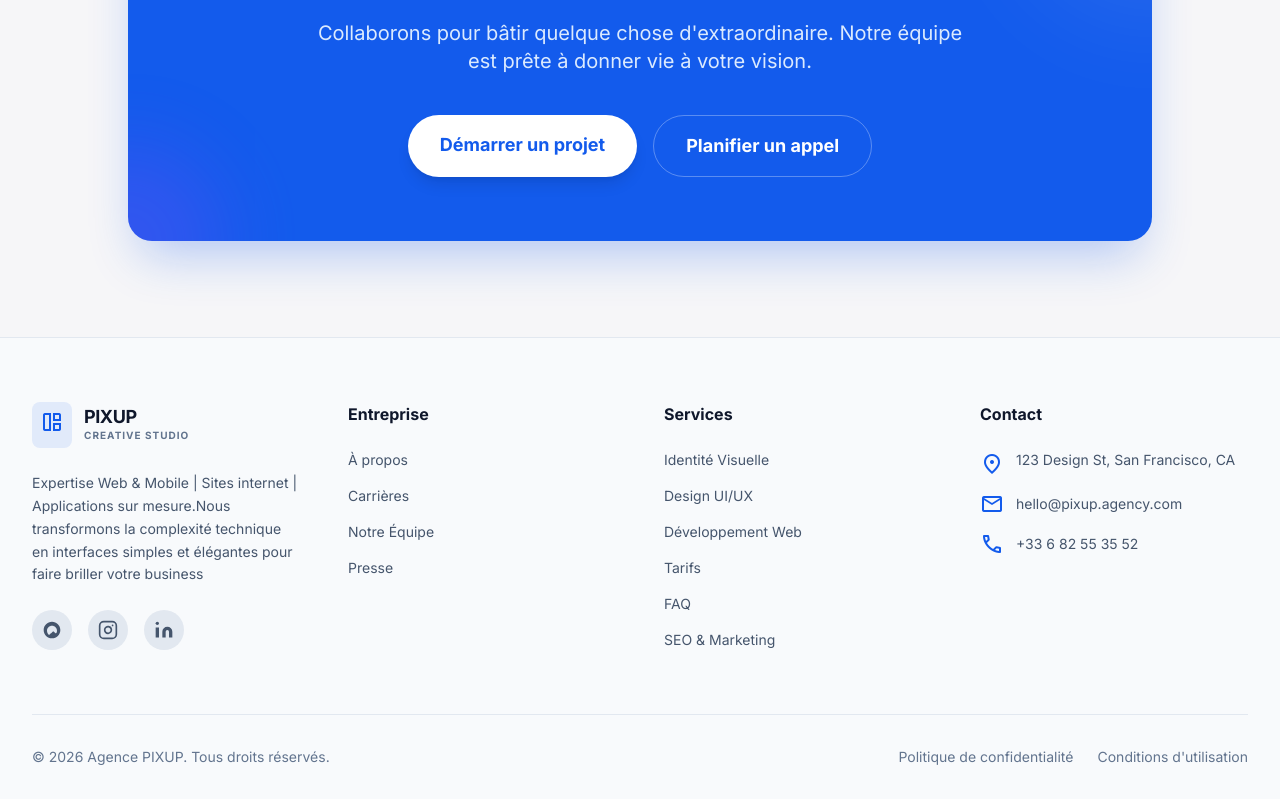
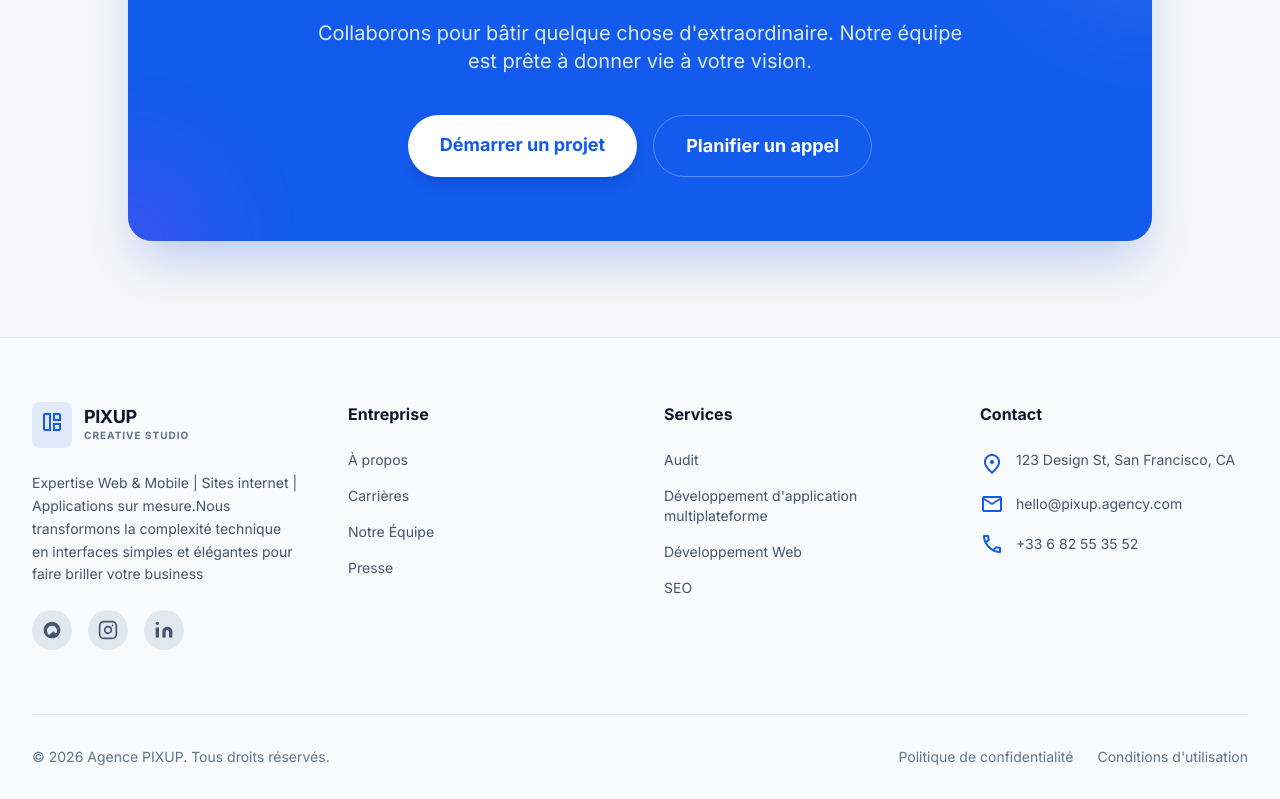
Before and after one commit to pixupagence-agency/PixUp_origin, a Next.js app: page / in a window 1280 px wide. Shown: the part 3446-4245 px from the top of the page. Built offline with nearby package versions, Linux system fonts and the light colour scheme.

Commit message:
service footer

```diff
--- a/src/components/Footer.tsx
+++ b/src/components/Footer.tsx
@@ -58,11 +58,9 @@ export default function Footer() {
                     <div>
                         <h4 className="font-bold text-slate-900 dark:text-white mb-6">{t.footer.services}</h4>
                         <ul className="space-y-4 text-sm">
-                            <li><Link className="text-slate-600 dark:text-slate-400 hover:text-primary transition-colors" href="/our-services">{t.footer.branding}</Link></li>
-                            <li><Link className="text-slate-600 dark:text-slate-400 hover:text-primary transition-colors" href="/our-services">{t.footer.uiux}</Link></li>
+                            <li><Link className="text-slate-600 dark:text-slate-400 hover:text-primary transition-colors" href="/our-services">{t.footer.audit}</Link></li>
+                            <li><Link className="text-slate-600 dark:text-slate-400 hover:text-primary transition-colors" href="/our-services">{t.footer.appDev}</Link></li>
                             <li><Link className="text-slate-600 dark:text-slate-400 hover:text-primary transition-colors" href="/our-services">{t.footer.webDev}</Link></li>
-                            <li><Link className="text-slate-600 dark:text-slate-400 hover:text-primary transition-colors" href="/pricing-plans">{t.nav.pricing}</Link></li>
-                            <li><Link className="text-slate-600 dark:text-slate-400 hover:text-primary transition-colors" href="/faq">{t.nav.faq}</Link></li>
                             <li><Link className="text-slate-600 dark:text-slate-400 hover:text-primary transition-colors" href="/our-services">{t.footer.seo}</Link></li>
                         </ul>
                     </div>
--- a/src/i18n/en.ts
+++ b/src/i18n/en.ts
@@ -22,12 +22,14 @@ export const en = {
         branding: "Branding",
         uiux: "UI/UX Design",
         webDev: "Web Development",
-        seo: "SEO & Marketing",
+        seo: "SEO",
         contactTitle: "Contact",
         rights: "PIXUP Agency. All rights reserved.",
         privacy: "Privacy Policy",
         terms: "Terms of Service",
         faq: "FAQ",
+        audit: "Audit",
+        appDev: "Cross-platform Development",
     },
 
     // Admin Sidebar
--- a/src/i18n/fr.ts
+++ b/src/i18n/fr.ts
@@ -22,12 +22,14 @@ export const fr = {
         branding: "Identité Visuelle",
         uiux: "Design UI/UX",
         webDev: "Développement Web",
-        seo: "SEO & Marketing",
+        seo: "SEO",
         contactTitle: "Contact",
         rights: "Agence PIXUP. Tous droits réservés.",
         privacy: "Politique de confidentialité",
         terms: "Conditions d'utilisation",
         faq: "FAQ",
+        audit: "Audit",
+        appDev: "Développement d'application multiplateforme",
     },
 
     // Admin Sidebar
```
